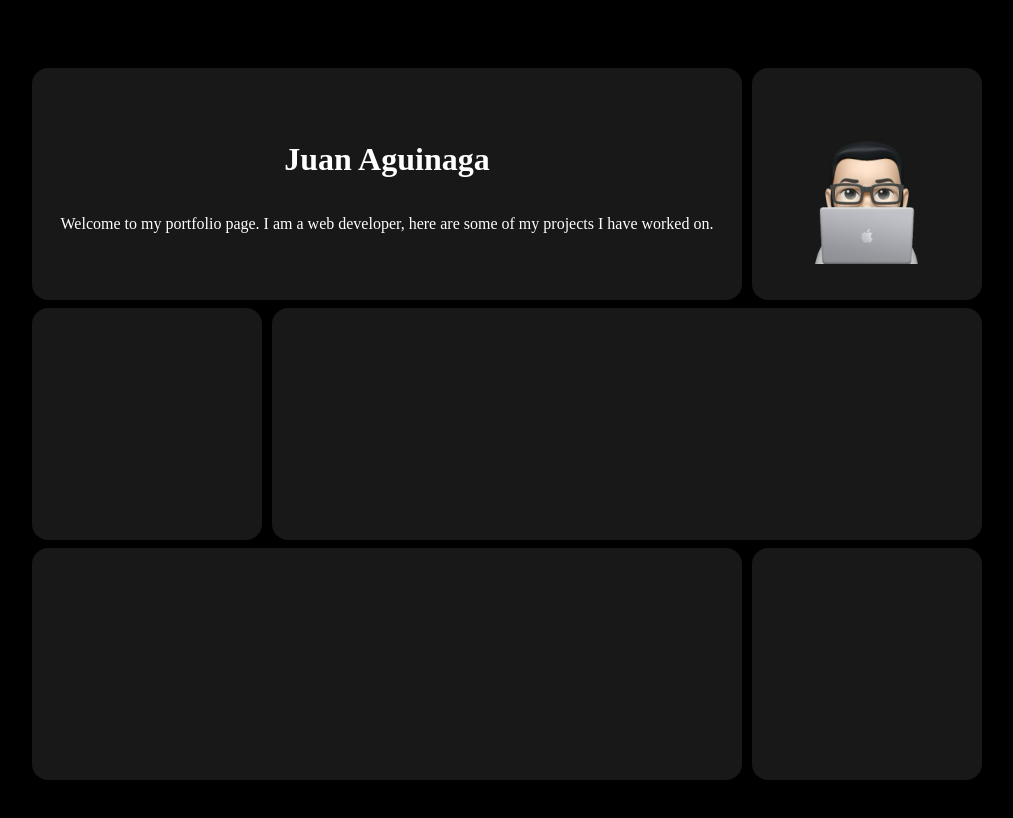
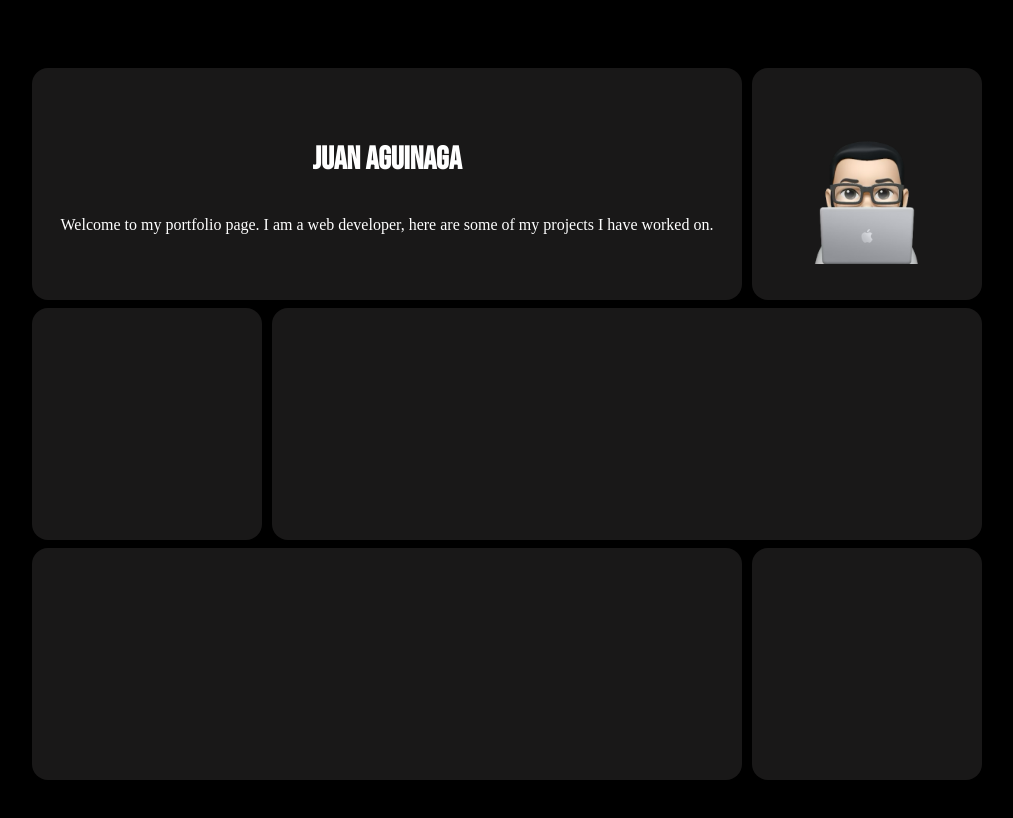
Before and after one commit to jjaguinaga/portfolioProject, a plain HTML site: page index.html in a window 1280 px wide. Shown: the whole page, without its empty margins (133-1146 px from the left). Drawn offline with Linux system fonts and the light colour scheme.

Commit message:
style h1 with new font

```diff
--- a/style.css
+++ b/style.css
@@ -1,3 +1,13 @@
+/**************************************************** FONT STYLES ****************************************************/
+
+/* .bebas-neue-regular {
+   font-family: "Bebas Neue", sans-serif;
+   font-weight: 400;
+   font-style: normal;
+ } */
+
+/**************************************************** MAIN BODY ****************************************************/
+
 body {
    background-color: black;
 }
@@ -38,6 +48,10 @@ img {
    height: 10rem;
 }
 
+h1 {
+   font-family: "Bebas Neue", sans-serif;
+}
+
 /****************************************** MOBILE CSS ******************************************/
 
 @media only screen and (max-width: 768px) {
```
